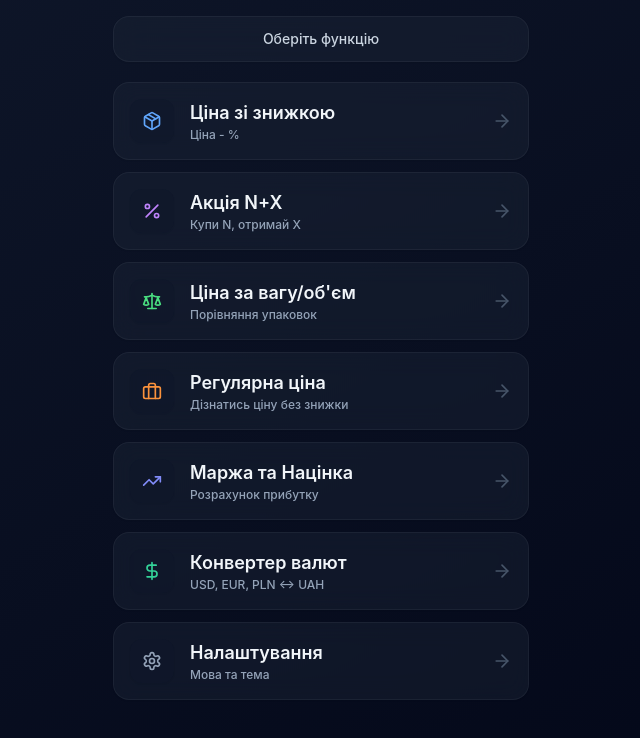
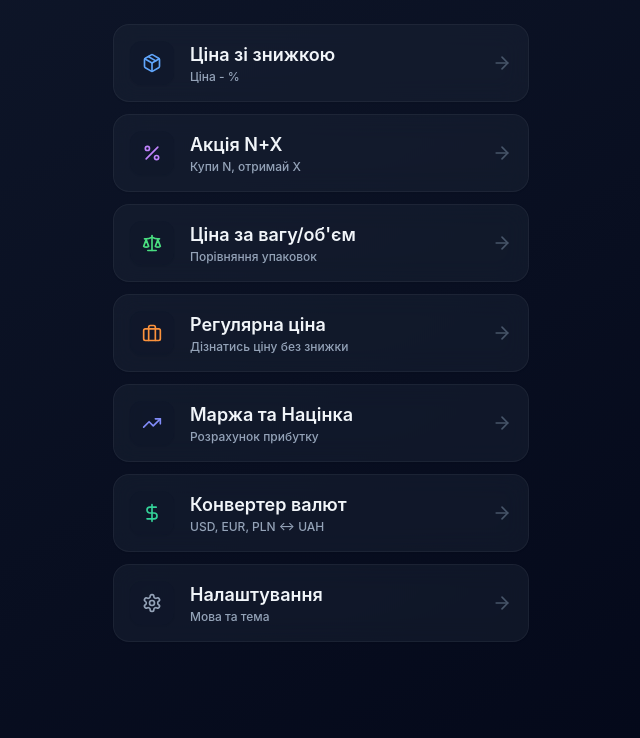
Before and after one commit to SashaMinahmetov/Price-Calculator, a React (Vite) app: page / in a window 1280 px wide. Shown: the top 738 px of the page, without its empty margins (319-959 px from the left). Built offline with nearby package versions, Linux system fonts and the light colour scheme.

Commit message:
feat: Refactor UI for cleaner layouts
Removes the compact header and info box from the main menu and reverse calculator views. This simplifies the UI, reduces visual clutter, and aligns with a more modern aesthetic.

```diff
--- a/App.tsx
+++ b/App.tsx
@@ -104,12 +104,7 @@ const MainMenu: React.FC<{ onViewSelect: (view: AppView) => void, t: Translation
 
   return (
     <div className="flex flex-col gap-3 animate-in fade-in slide-in-from-bottom-4 duration-500 h-full">
-      {/* Compact Header with Glass Effect */}
-      <div className="bg-white/60 dark:bg-slate-800/40 backdrop-blur-md py-3 px-4 rounded-2xl mb-2 border border-white/40 dark:border-white/5 shadow-sm text-center">
-        <p className="text-slate-600 dark:text-slate-300 text-sm font-medium">{t.mainMenu.chooseOption}</p>
-      </div>
-
-      <div className="grid gap-3">
+      <div className="grid gap-3 mt-2">
       {menuItems.map((item) => (
         <button
           key={item.id}
@@ -804,10 +799,7 @@ const ReverseCalc: React.FC<{ currency: string, t: Translation, onBack: () => vo
   return (
     <div className={getLayoutClass(mode)}>
       <div className="flex flex-col gap-3 w-full col-span-1">
-         <h2 className="text-xl font-bold text-center text-slate-800 dark:text-white/90 mb-1">{t.reverseCalc.title}</h2>
-         <div className="bg-blue-50/50 dark:bg-blue-900/20 backdrop-blur-sm p-2 rounded-xl text-xs text-blue-600 dark:text-blue-200 border border-blue-200/50 dark:border-blue-900/50 text-center">
-           {t.reverseCalc.info}
-         </div>
+         <h2 className="text-xl font-bold text-center text-slate-800 dark:text-white/90 mb-3">{t.reverseCalc.title}</h2>
 
          <ResultCard>
             <div className="flex justify-between items-center mb-3">
@@ -1026,15 +1018,6 @@ const App: React.FC = () => {
                     </div>
                  </div>
 
-                 {/* Currency Display (Read only) */}
-                 <div>
-                     <label className="block text-sm font-medium text-slate-500 dark:text-slate-400 mb-2">{t.common.currency}</label>
-                     <div className="p-4 bg-white/60 dark:bg-slate-800/40 backdrop-blur-sm rounded-xl border border-white/40 dark:border-white/10 text-slate-700 dark:text-slate-300 flex justify-between items-center shadow-sm">
-                        <span>Українська гривня (UAH)</span>
-                        <span className="font-bold text-slate-800 dark:text-white bg-white/50 dark:bg-slate-700/50 px-3 py-1 rounded-lg border border-white/50 dark:border-white/10">₴</span>
-                     </div>
-                 </div>
-
                  <div className="pt-4 text-center space-y-4">
                     <div className="inline-block px-4 py-1 rounded-full bg-white/40 dark:bg-slate-800/40 border border-white/30 dark:border-white/5 text-xs text-slate-500 backdrop-blur-sm">
                       {t.common.version}
```
